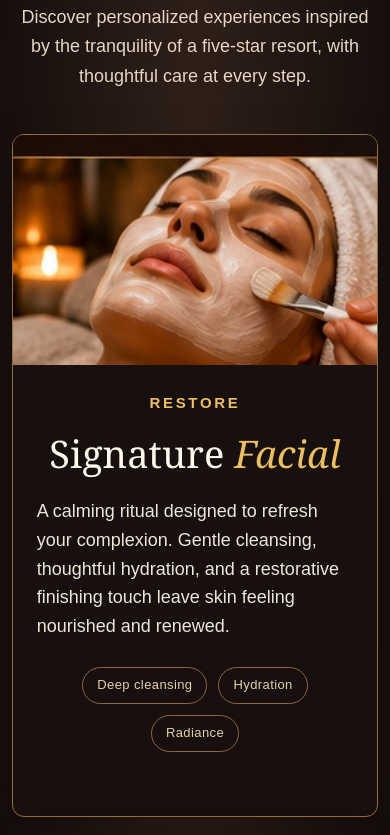
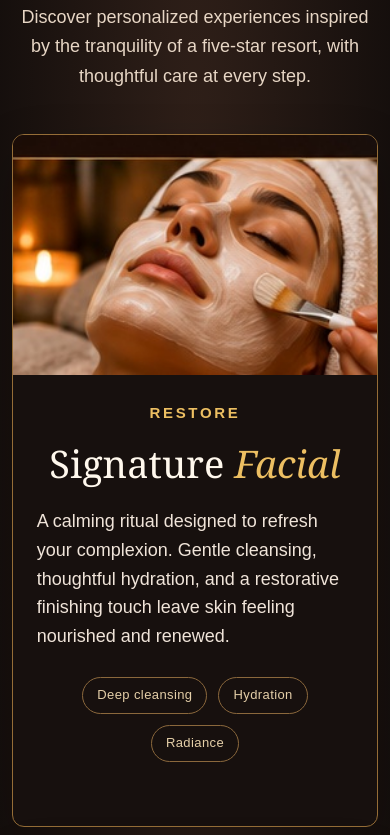
Before and after one commit to chadwalner-netizen/vizable-media-staging, a plain HTML site: page portfolio/lumiere/services.html in a window 390 px wide. Shown: the part 1234-2069 px from the top of the page. Drawn offline with Linux system fonts and the light colour scheme.

Commit message:
Fix Lumière mobile formatting

```diff
--- a/portfolio/lumiere/styles.css
+++ b/portfolio/lumiere/styles.css
@@ -324,3 +324,22 @@ body:has(.contact-main) .contact-main{padding-bottom:60px}
   .treat-cta{padding-top:38px;padding-bottom:44px;}
   .closing-brand{padding-bottom:6px;}
 }
+
+/* Nov 23 follow-up: three focused Lumiere mobile spacing fixes. */
+@media (max-width:800px) {
+  /* Let each treatment photograph meet the card's gold outline directly. */
+  .treatment-detail { padding:0!important; row-gap:0!important; align-content:start; }
+  .treatment-detail .treatment-image { display:block; margin:0!important; padding:0!important; min-height:0!important; height:260px; max-height:none!important; line-height:0; overflow:hidden; }
+  .treatment-detail .treatment-image img { display:block; width:100%; height:100%; min-height:0!important; max-height:none!important; margin:0!important; padding:0!important; object-fit:cover; }
+  /* Remove the dark spacer before the photographic closing invitation. */
+  .treatment-intro { padding-bottom:0!important; }
+  .treatment-intro>.wrap { padding-bottom:0!important; }
+  .treatment-list { margin-bottom:0!important; padding-bottom:0!important; }
+  .treat-cta { margin-top:0!important; border-top:1px solid #8d6536!important; background-position:center center; }
+  /* Make the footer consultation action breathe below its introductory copy. */
+  .closing-message p { margin-bottom:22px!important; }
+  .closing-message .button { margin-top:0!important; }
+}
+@media (max-width:570px) {
+  .treatment-detail .treatment-image { height:240px; }
+}
```
